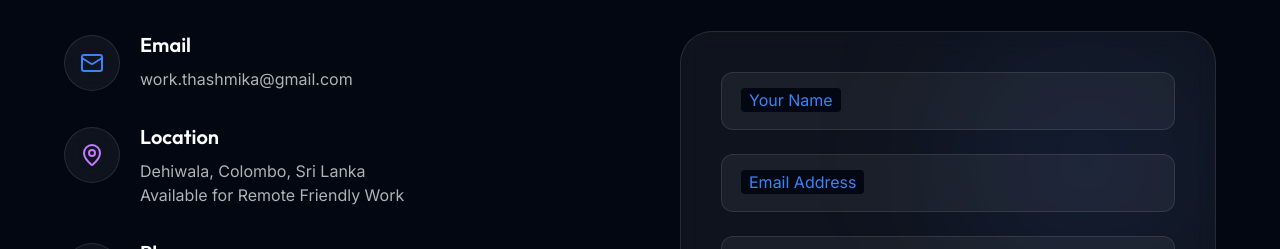
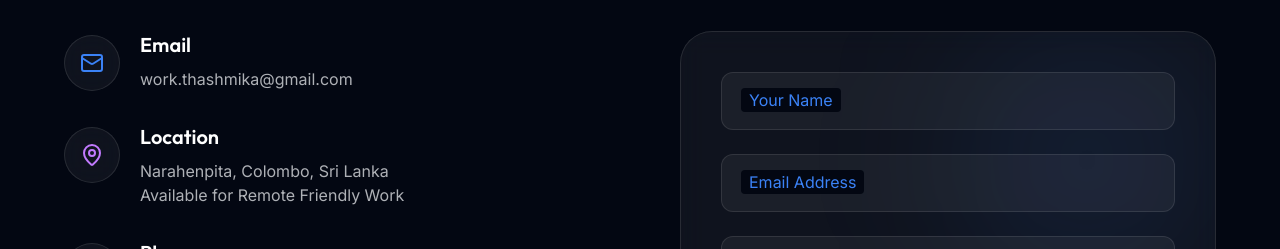
Before and after one commit to realthash/portfolio-latest, a Next.js app: page / in a window 1280 px wide. Shown: the part 7007-7256 px from the top of the page. Built offline with nearby package versions, Linux system fonts and the light colour scheme.

Commit message:
update address

```diff
--- a/src/components/sections/Contact.tsx
+++ b/src/components/sections/Contact.tsx
@@ -63,7 +63,7 @@ export default function Contact() {
                             </div>
                             <div>
                                 <h3 className="text-xl font-heading font-semibold text-slate-900 dark:text-white mb-2">Location</h3>
-                                <p className="text-foreground/70">Dehiwala, Colombo, Sri Lanka</p>
+                                <p className="text-foreground/70">Narahenpita, Colombo, Sri Lanka</p>
                                 <p className="text-foreground/70">Available for Remote Friendly Work</p>
                             </div>
                         </div>
```
